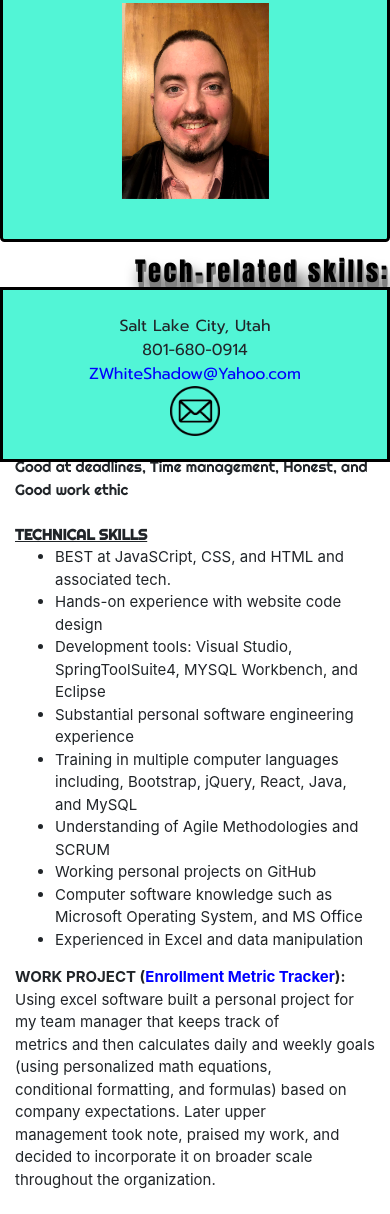
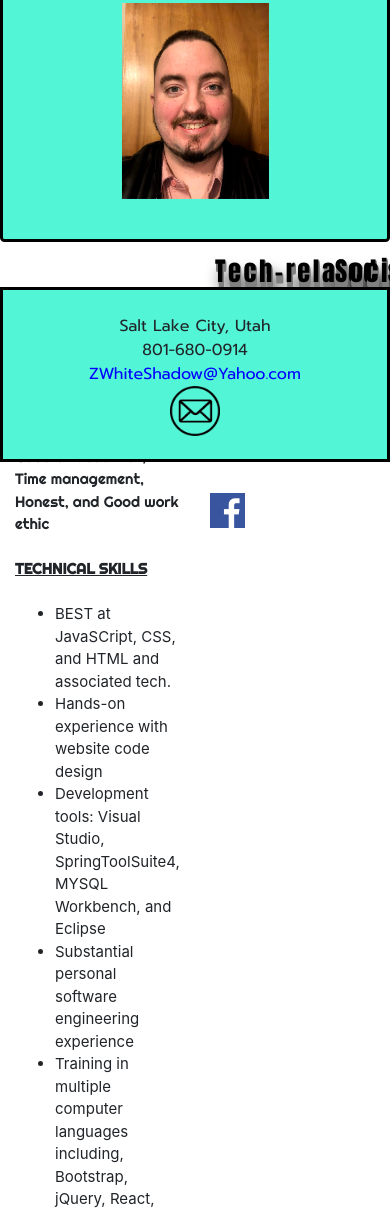
Before and after one commit to ZWhiteShadow/Personal_Website, a plain HTML site: page index.html in a window 390 px wide. Shown: the part 382-1596 px from the top of the page. Drawn offline with nearby package versions, Linux system fonts and the light colour scheme; no server answers; a web font is replaced by a local one.

Commit message:
Cosmetic Formating

```diff
--- a/index.html
+++ b/index.html
@@ -57,23 +57,23 @@
 
     <div class="container info">
         <div class="row">
-            <div class="col-sm-4 ">
+            <div class="col-4 ">
                 <h3 class="threeD heading1">Tech-related skills:</h3>
             </div>
-            <div class="col-sm-4 ">
+            <div class="col-4 ">
                 <h3 class="threeD heading2">Social Medial Links:</h3>
             </div>
-            <div class="col-sm-4 ">
+            <div class="col-4 ">
                 <h3 class="threeD heading3">My Github Repositories:</h3>
             </div>
         </div>
         <div class="row">
-            <div class="col-sm-6">
-                <p><strong><u>SOFT SKILLS</u></strong></p>
+            <div class="col-6">
+                <p><strong><u>SOFT SKILLS</u></strong></p></br>
                 <p>Empathy, Active listener, Patient, Self-accountable, Team player,</p>
                 <p>Good at deadlines, Time management, Honest, and Good work ethic</p>
                 <p>&nbsp;</p>
-                <p><strong><u>TECHNICAL SKILLS</u></strong></p>
+                <p><strong><u>TECHNICAL SKILLS</u></strong></p></br>
                 <ul>
                     <li>BEST at JavaSCript, CSS, and HTML and associated tech.</li>
                     <li>Hands-on experience with website code design</li>
@@ -85,16 +85,16 @@
                     <li>Computer software knowledge such as Microsoft Operating System, and MS Office</li>
                     <li>Experienced in Excel and data manipulation</li>
                 </ul>
-                <div><strong>WORK PROJECT (<a href="https://github.com/ZWhiteShadow/Enrollment-Metric-Tracker">Enrollment Metric Tracker</a>):</strong></div>
-                <div>Using excel software built a personal project for my team manager that keeps track of</div>
-                <div>metrics and then calculates daily and weekly goals (using personalized math equations,</div>
-                <div>conditional formatting, and formulas) based on company expectations. Later upper</div>
-                <div>management took note, praised my work, and decided to incorporate it on broader scale</div>
-                <div>throughout the organization.</div>
+                <div><strong>WORK PROJECT (<a href="https://github.com/ZWhiteShadow/Enrollment-Metric-Tracker">Enrollment Metric Tracker</a>):</strong></div></br>
+                <div class="tab">Using excel software built a personal project</div>  <div class="tab"> for my team manager at WGU that keeps track of</div>
+                <div class="tab">metrics and then calculates daily and weekly</div>  <div class="tab"> goals (using personalized math equations,</div>
+                <div class="tab">conditional formatting, and formulas) based</div>  <div class="tab">on company expectations. Later upper</div>
+                <div class="tab">management took note, praised my work, and </div> <div class="tab"> decided to incorporate it on broader scale</div>
+                <div class="tab">throughout the organization.</div>
             </div>
 
-            <div class="col-sm-2">
-                <div class="center">
+            <div class="col-2">
+                <div>
                     <br>
                     <a href="https://github.com/ZWhiteShadow" target="_blank"><img class="img-fluid normal"
                             src="images\github.png" alt="github"></a></br></br></br>
@@ -107,7 +107,7 @@
                 </div>
             </div>
 
-            <div class="col-sm-4">
+            <div class="col-4">
                 <p id="repo"></p>
                 <br>
                 <br>
--- a/style.css
+++ b/style.css
@@ -1,8 +1,11 @@
+.tab{
+  margin-left:38px;
+}
 .heading1{
 margin-left:200px
 }
 .heading2{
-  margin-left:175px
+  margin-left:190px
 }
 .heading3{
   margin-left:150px
```
